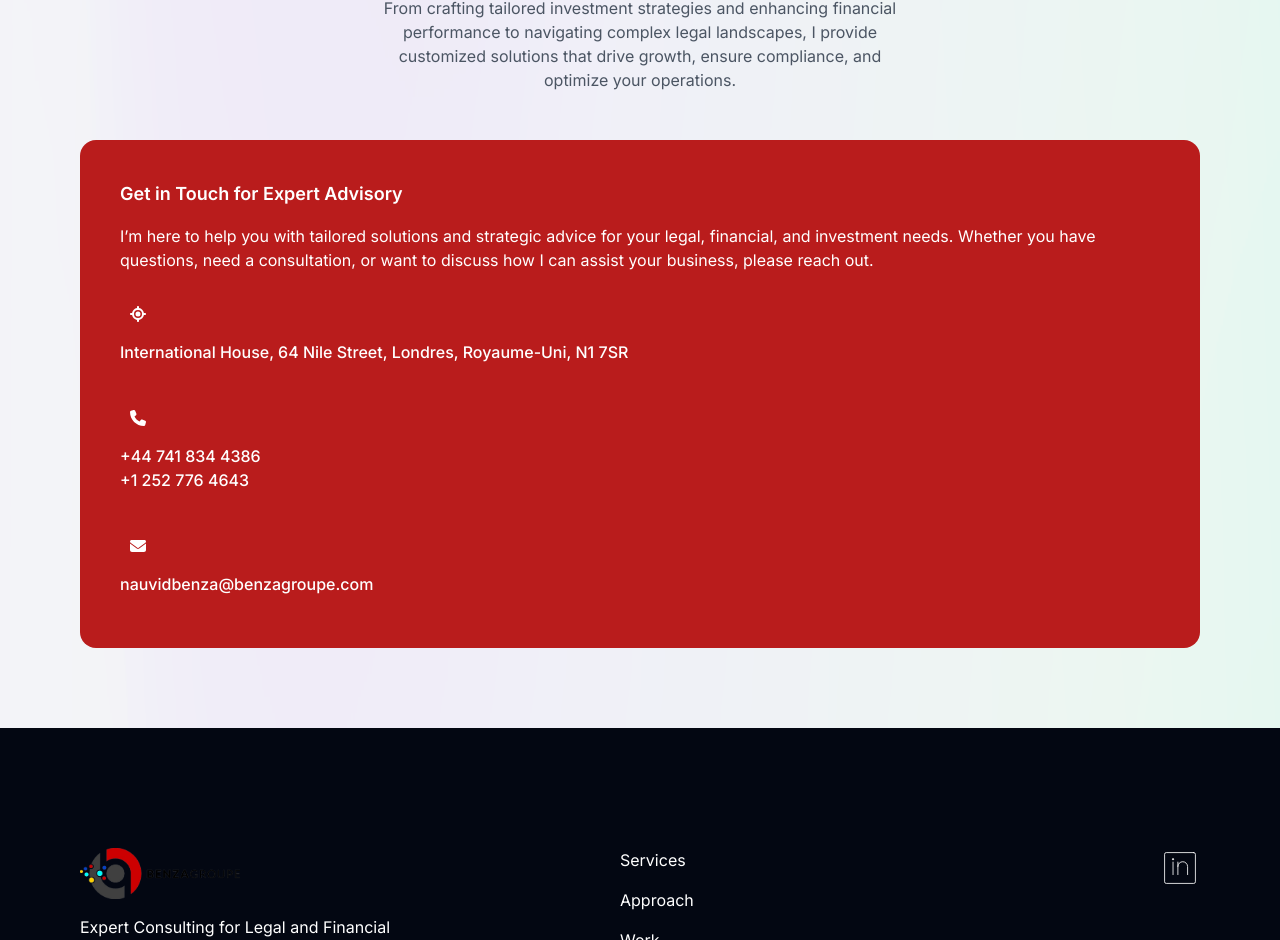
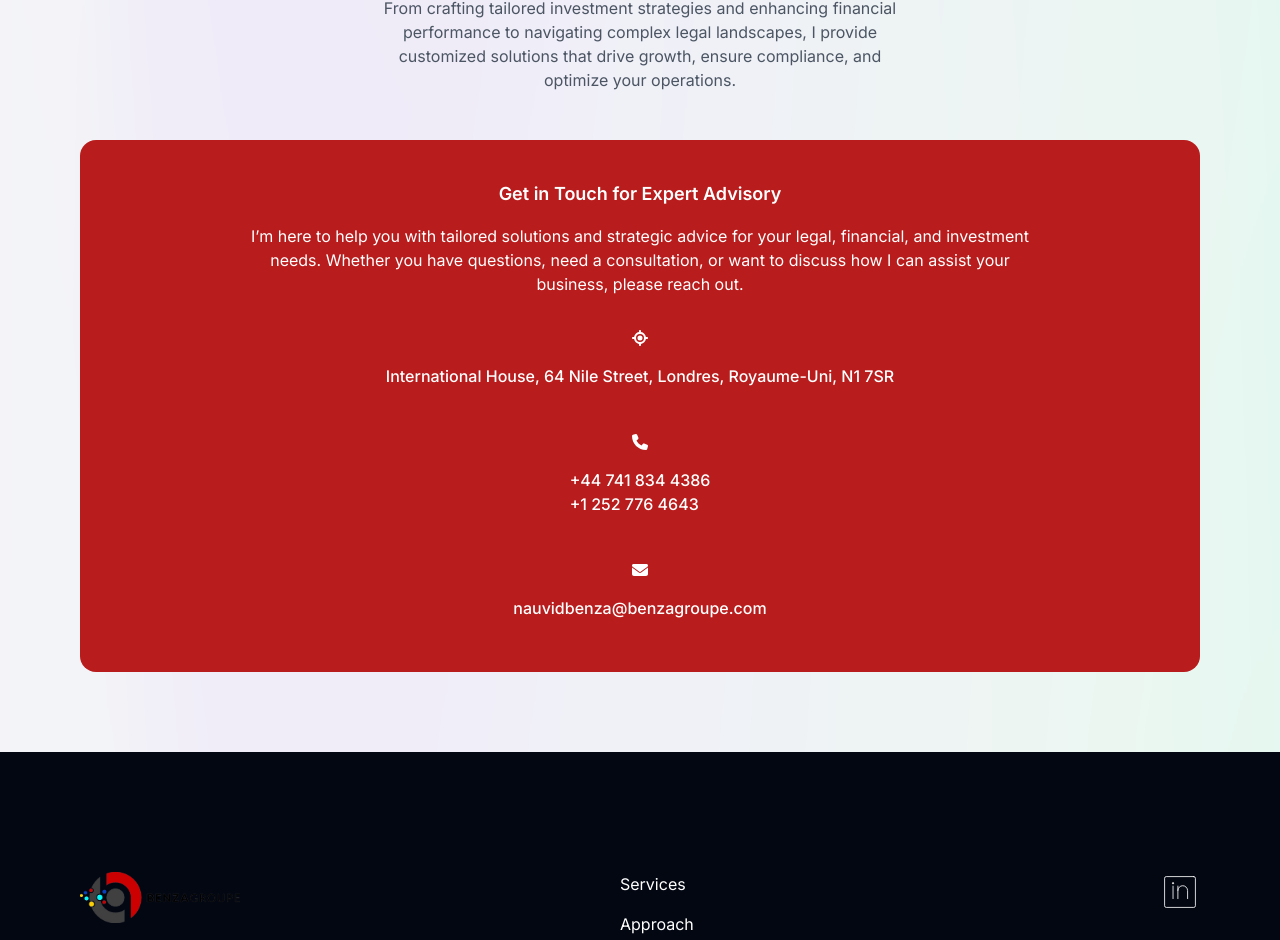
Before and after one commit to Kambatukebele/benzagroupe, a React (Vite) app: page / in a window 1280 px wide. Shown: the part 7213-8153 px from the top of the page. Built offline with nearby package versions, Linux system fonts and the light colour scheme.

Commit message:
updating11: updating contact section

```diff
--- a/src/components/contact/ContactInfo.jsx
+++ b/src/components/contact/ContactInfo.jsx
@@ -8,51 +8,51 @@ import Paragraph from "../Paragraph";
 import H4 from "../H4";
 const ContactInfo = () => {
   return (
-    <div className="hidden lg:flex lg:justify-center lg:flex-col lg:items-center lg:gap-4 lg:p-10 lg:w-full lg:bg-red-700 lg:rounded-2xl">
-      <div className="lg:flex lg:flex-col lg:justify-center lg:items-start lg:gap-4">
+    <div className="flex justify-center flex-col items-center gap-4 py-10 px-4 w-full bg-red-700 rounded-2xl">
+      <div className="w-full flex flex-col justify-center items-center gap-4">
         <H4
           title="Get in Touch for Expert Advisory"
-          h4ExtraClass="lg:text-white lg:font-semibold"
+          h4ExtraClass="text-white font-semibold text-center"
         />
         <Paragraph
           title="I’m here to help you with tailored solutions and strategic advice for your legal, financial, and investment needs. Whether you have questions, need a consultation, or want to discuss how I can assist your business, please reach out."
-          text_color="text-white"
+          text_color="text-white text-center lg:max-w-[800px]"
         />
       </div>
-      <div className="lg:w-full lg:flex lg:flex-col lg:justify-center lg:items-start lg:gap-4">
-        <div className="lg:flex lg:flex-col lg:justify-center lg:items-start lg:gap-2 lg:py-2">
-          <span className="lg:flex lg:justify-center lg:items-center lg:w-9 lg:h-9 lg:bg-purple50 lg:rounded-full">
+      <div className="w-full flex flex-col justify-center items-center gap-4">
+        <div className="flex flex-col justify-center items-center gap-2 py-2">
+          <span className="flex justify-center items-center w-9 h-9 bg-purple50 rounded-full">
             <FontAwesomeIcon
               className="text-white text-base"
               icon={faLocation}
             />
           </span>
           <div>
-            <span className="lg:text-white lg:block lg:font-medium lg:text-base lg:mb-1">
+            <span className="text-white block font-medium text-base mb-1 text-center">
               International House, 64 Nile Street, Londres, Royaume-Uni, N1 7SR
             </span>
           </div>
         </div>
-        <div className="lg:flex lg:flex-col lg:justify-center lg:items-start lg:gap-2 lg:py-2">
-          <span className="lg:flex lg:justify-center lg:items-center lg:w-9 lg:h-9 lg:bg-purple50 lg:rounded-full">
+        <div className="w-full flex flex-col justify-center items-center gap-2 py-2">
+          <span className="flex justify-center items-center w-9 h-9 bg-purple50 rounded-full">
             <FontAwesomeIcon className="text-white text-base" icon={faPhone} />
           </span>
           <div>
-            <p className="lg:text-white lg:block lg:font-medium lg:text-base lg:mb-1">
+            <p className="text-white block font-medium text-base mb-1">
               <span className="block">+44 741 834 4386</span>
               <span className="block">+1 252 776 4643</span>
             </p>
           </div>
         </div>
-        <div className="lg:flex lg:flex-col lg:justify-center lg:items-start lg:gap-2 lg:py-2">
-          <span className="lg:flex lg:justify-center lg:items-center lg:w-9 lg:h-9 lg:bg-purple50 lg:rounded-full">
+        <div className="w-full flex flex-col justify-center items-center gap-2 py-2">
+          <span className="flex justify-center items-center w-9 h-9 bg-purple50 rounded-full">
             <FontAwesomeIcon
               className="text-white text-base"
               icon={faEnvelope}
             />
           </span>
           <div>
-            <span className="lg:text-white lg:block lg:font-medium lg:text-base lg:mb-1">
+            <span className="text-white block font-medium text-base mb-1 text-center">
               nauvidbenza@benzagroupe.com
             </span>
           </div>
```
